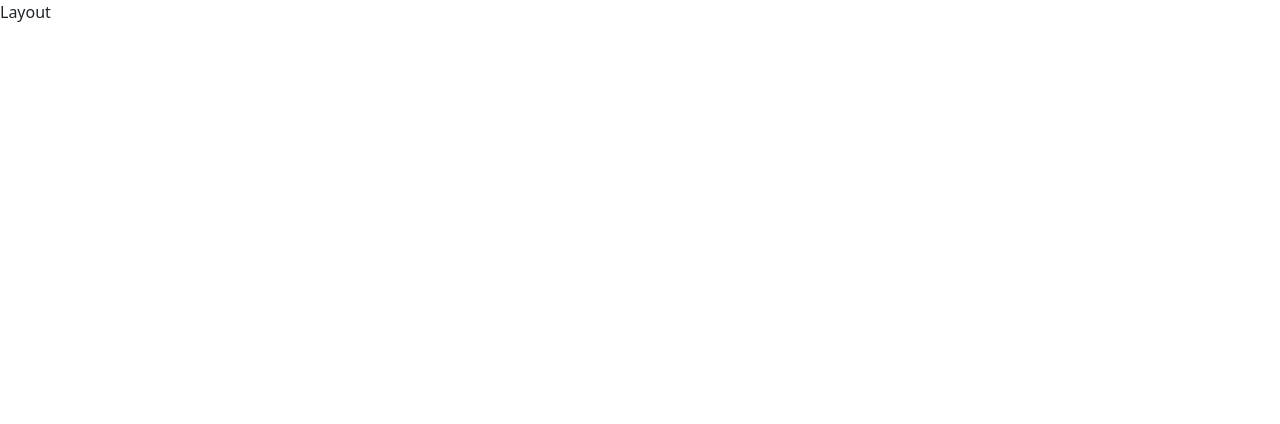
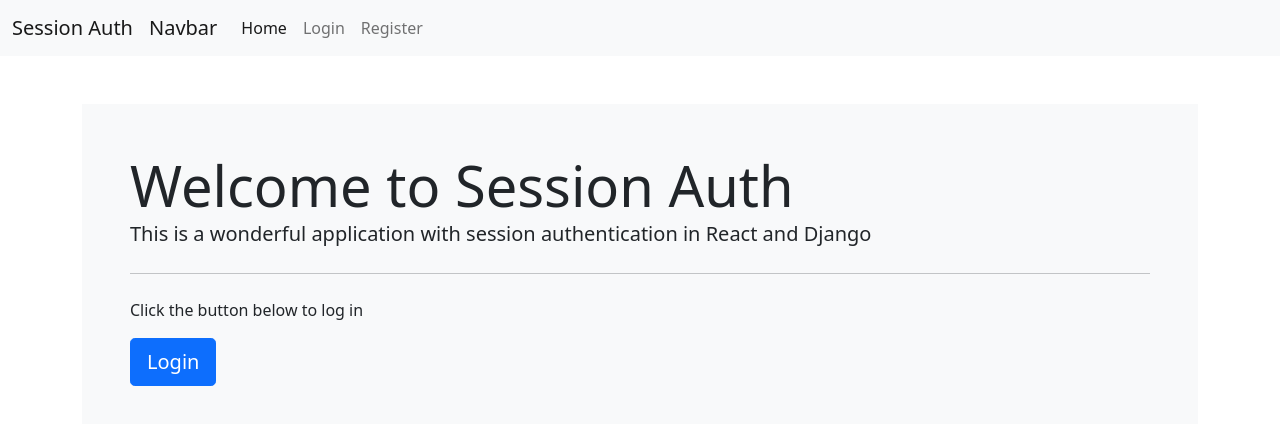
Before and after one commit to davisantosr/django_react_session_authentication, a React (Create React App) app in the folder frontend/: page / in a window 1280 px wide. Shown: the top 424 px of the page. Built offline with nearby package versions, Linux system fonts and the light colour scheme; the HTML template or start-up script is replaced by a standard one.

Commit message:
add nav | Home initial styling | store | root reducer

```diff
--- a/frontend/src/components/navbar/Navbar.js
+++ b/frontend/src/components/navbar/Navbar.js
@@ -1,31 +1,40 @@
-import React from 'react'
+import React, { Fragment} from 'react'
+import { Link, NavLink } from 'react-router-dom'
 
 
-const Navbar = () => (
-  <nav className="navbar navbar-expand-lg navbar-light bg-light">
-    <div className="container-fluid">
-      <a className="navbar-brand" href="#">Navbar</a>
-      <button className="navbar-toggler" type="button" data-bs-toggle="collapse" data-bs-target="#navbarNav" aria-controls="navbarNav" aria-expanded="false" aria-label="Toggle navigation">
-        <span className="navbar-toggler-icon"></span>
+const Navbar = () => {
+  const guestLinks = (
+    <Fragment>
+      <li className='nav-item'>
+        <NavLink className='nav-link' to='/login'>Login</NavLink>
+      </li>
+      <li className='nav-item'>
+        <NavLink className='nav-link' to='/register'>Register</NavLink>
+      </li>
+    </Fragment>
+
+  )
+  return (
+    <nav className='navbar navbar-expand-lg navbar-light bg-light'>
+      <div className='container-fluid'>
+        <Link className='navbar-brand'  exact to='/'>Session Auth</Link>
+        <a className='navbar-brand' href='#'>Navbar</a>
+        <button className='navbar-toggler' type='button' data-bs-toggle='collapse' data-bs-target='#navbarNav' aria-controls='navbarNav' aria-expanded='false' aria-label='Toggle navigation'>
+          <span className='navbar-toggler-icon'></span>
         </button>
-      <div className="collapse navbar-collapse" id="navbarNav">
-        <ul className="navbar-nav">
-          <li className="nav-item">
-            <a className="nav-link active" aria-current="page" href="#">Home</a>
+        <div className='collapse navbar-collapse' id='navbarNav'>
+          <ul className='navbar-nav'>
+            <li className='nav-item'>
+              <NavLink className='nav-link' exact to='/'>Home</NavLink>
             </li>
-          <li className="nav-item">
-            <a className="nav-link" href="#">Features</a>
-          </li>
-          <li className="nav-item">
-            <a className="nav-link" href="#">Pricing</a>
-          </li>
-          <li className="nav-item">
-            <a className="nav-link disabled" href="#" tabindex="-1" aria-disabled="true">Disabled</a>
-          </li>
+
+            { guestLinks }
+
           </ul>
         </div>
       </div>
     </nav>
   )
+}
 
 export default Navbar
--- a/frontend/src/containers/home/Home.js
+++ b/frontend/src/containers/home/Home.js
@@ -1,9 +1,23 @@
 import React from 'react'
+import { Link } from 'react-router-dom'
+
 
 
 const Home = () => (
+  <div className='container'>
+    <div className='mt-5 p-5 bg-light'>
+      <div className='display-4'> Welcome to Session Auth </div>
+      <p className='lead'>
+        This is a wonderful application with session authentication in React and Django
+      </p>
+      <hr className='my-4' />
+      <p> Click the button below to log in</p>
+      <Link className='btn btn-primary btn-lg' to='/login'>
+        Login
+      </Link>
 
-  <div> Home </div>
+    </div>
+  </div>
 )
 
 export default Home
--- a/frontend/src/hocs/Layout.js
+++ b/frontend/src/hocs/Layout.js
@@ -1,9 +1,13 @@
-import React from 'react'
+import React, { Fragment } from 'react'
+import Navbar from '../components/navbar/Navbar'
 
 
-const Layout = () => (
+const Layout = ({children}) => (
 
-  <div> Layout </div>
+  <Fragment>
+     <Navbar />
+     {children}
+  </Fragment>
 )
 
 export default Layout
--- /dev/null
+++ b/frontend/src/reducers/index.js
@@ -0,0 +1,7 @@
+import { combineReducers } from 'redux';
+
+import auth from './auth';
+
+export default combineReducers({
+  auth
+})
--- /dev/null
+++ b/frontend/src/store.js
@@ -0,0 +1,17 @@
+import { createStore, applyMiddleware } from 'redux';
+import { composeWithDevTools } from 'redux-devtools-extension';
+import thunk from 'redux-thunk';
+
+import rootReducer from './reducers';
+
+const initialState = {};
+
+const middleware = [thunk]
+
+const store = createStore(
+  rootReducer,
+  initialState,
+  composeWithDevTools(applyMiddleware(...middleware))
+);
+
+export default store
```
Also changed, not shown: frontend/src/App.js (+6 -1 lines), frontend/src/actions/auth.js (added), frontend/src/actions/types.js (added), frontend/src/reducers/auth.js (added), 1 other file (tests, documents, lock files or other folders). Lines whose indentation alone changed are shown as unchanged.
